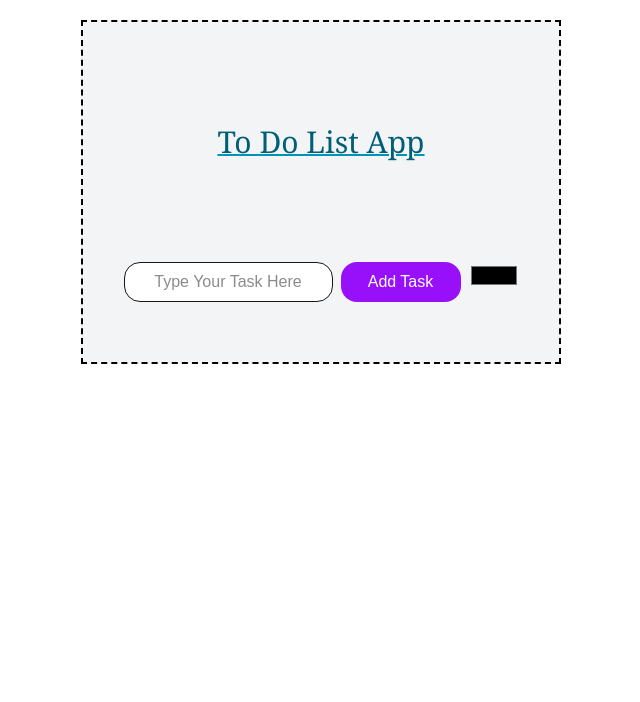
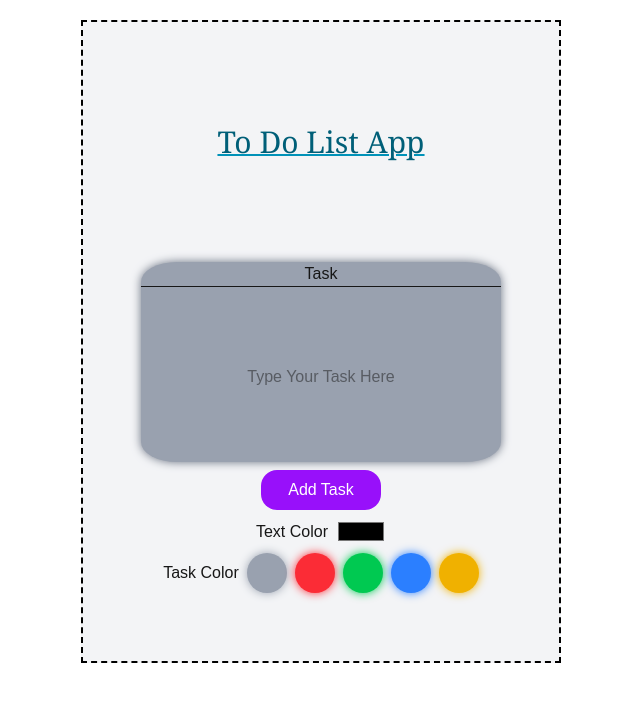
Before and after one commit to MohamedDiaa96/to-do-list-app, a Next.js app: page / in a window 1280 px wide. Shown: the top 702 px of the page, without its empty margins (319-959 px from the left). Built offline with nearby package versions, Linux system fonts and the light colour scheme.

Commit message:
updated the task UI and made the tasks editable and also added task color sets change and text on change display when writing a text

```diff
--- a/src/app/page.js
+++ b/src/app/page.js
@@ -7,11 +7,13 @@ export default function Home() {
 const [tasks,settasks] = useState([])
 const [textcolorchange,settextcolorchange]=useState()
 
+const [taskcolorsets,settaskcolorsets] = useState("#99a1af")
+
 const addingtask = () => {
 
   if(task.trim()=== "") return;
   {
-  settasks([...tasks,{textandcolor:task,textcolorchange,favorites:false}]);
+  settasks([...tasks,{text:task,textcolorchange,taskcolorsets,favorites:false}]);
   settask("")
   }
 }
@@ -46,6 +48,23 @@ const toggleFavorite = (index) => {
   settasks(newTasks)
 };
 
+  const [editIndex, setEditIndex] = useState(null);
+
+const startEditTask = (index) => {
+  setEditIndex(index);
+  settask(tasks[index].text);
+  settextcolorchange(tasks[index].textcolorchange);
+  settaskcolorsets(tasks[index].taskcolorsets);
+};
+
+const saveEditTask = () => {
+  if (editIndex === null || task.trim() === "") return;
+  const updatedTasks = [...tasks];
+  updatedTasks[editIndex] = {...updatedTasks[editIndex],text: task,textcolorchange,taskcolorsets};
+  settasks(updatedTasks);
+  setEditIndex(null);
+  settask("");
+}
 //  console.log(tasks)
 
 // const [datauser, setdatauser] = useState()
@@ -65,32 +84,94 @@ return (
     <div className="border-2 border-black w-120 h-full border-dashed mt-5 bg-gray-100">
 {/* form border  */}
 
-    <div className="h-[30vh] w-[100%] flex justify-center items-center"><h1 className="text-3xl text-cyan-800 font-serif  decoration-2 decoration-solid decoration-cyan-600 underline">To Do List App</h1></div>
+    <div className="h-[30vh] w-[100%] flex justify-center items-center"><h1 className="text-3xl text-cyan-800 font-serif decoration-2 decoration-solid decoration-cyan-600 underline">To Do List App</h1></div>
 {/* header  */}
-<div className="flex justify-center gap-2">
+<div className="flex flex-col justify-center items-center gap-2">
   {/* input and button div */}
-  <input  onChange={(e) => {settask(e.target.value)
+
+  {/* <input  onChange={(e) => {settask(e.target.value)
     console.log(e.target.value)
-  }}  value={task} className="outline-none bg-white rounded-2xl placeholder:text-center border-1" type="text" placeholder="Type Your Task Here"></input>
+  }}  value={task} className="outline-none bg-white rounded-2xl placeholder:text-center border-1" type="text" placeholder="Type Your Task Here"></input> */}
 
-  <button onClick={()=>{
-    addingtask()
-  //  document.body.style.color=textcolorchange;
-    }} className="bg-purple-600 w-30 h-10 text-white rounded-2xl cursor-pointer">Add Task</button>
+
+  <div className="h-50 w-90 rounded-[10%] shadow-[0px_0px_10px] shadow-gray-500 " style={{backgroundColor:taskcolorsets}}>
+<div className="border-b-1 flex justify-center">Task</div>
+<div className="flex items-center justify-center w-full h-[90%]">
+<input  onChange={(e) => {settask(e.target.value)
+    console.log(e.target.value)
+  }}  value={task} style={{color:textcolorchange}} className="outline-none rounded-2xl placeholder:text-center size-full" type="text" placeholder="Type Your Task Here"></input>
+  </div>
+  </div>
+
+<div className="flex justify-center items-center flex-col gap-2">
+  <button   onClick={() => {
+    editIndex === null ? addingtask() : saveEditTask();
+  }}
+  className="bg-purple-600 w-30 h-10 text-white rounded-2xl cursor-pointer"
+> {editIndex === null ? "Add Task" : "Save Edit"}</button>
+    <div className="flex justify-center items-center gap-2">
+      <span>Text Color</span>
     <input type="color" onChange={(e) =>{
     settextcolorchange(e.target.value)
   }}></input>
+  </div>
+
+  <div className="flex items-center justify-center gap-2 ">
+    <span>Task Color</span>
+        <button type="color" className="bg-gray-400 rounded-4xl h-10 w-10 cursor-pointer shadow-[0px_0px_10px] shadow-gray-400" onClick={()=>{
+      settaskcolorsets("#99a1af")
+    }}></button>
+    <button type="color" className="bg-red-500 rounded-4xl h-10 w-10 cursor-pointer shadow-[0px_0px_10px] shadow-red-500" onClick={()=>{
+      settaskcolorsets("#fb2c36")
+    }}></button>
+        <button className="bg-green-500 rounded-4xl h-10 w-10 cursor-pointer shadow-[0px_0px_10px] shadow-green-500" onClick={()=>{
+      settaskcolorsets("oklch(72.3% 0.219 149.579)")
+    }}></button>
+            <button className="bg-blue-500 rounded-4xl h-10 w-10 cursor-pointer shadow-[0px_0px_10px] shadow-blue-500" onClick={()=>{
+      settaskcolorsets("oklch(62.3% 0.214 259.815)")
+    }}></button>
+            <button className="bg-yellow-500 rounded-4xl h-10 w-10 cursor-pointer  shadow-[0px_0px_10px] shadow-yellow-500" onClick={()=>{
+      settaskcolorsets("oklch(79.5% 0.184 86.047)")
+    }}></button>
+  </div>
+
 </div>
 <div className="pt-15"></div>
 
     </div>
-    <div className="flex justify-center items-center pt-15">
+    </div>
+    <div className="flex justify-center items-center pt-15 flex-wrap">
   {/* input value: add user task */}
 
       <ul id="unlisted" className= "flex gap-4">
-    {tasks.map((inputvalue,index) =>(<div key={index} className=" bg-gray-400 h-full ">
-<li className="border-b-1 flex justify-center">Task-{index + 1}</li>
-<li className="list-disc flex gap-5 w-50 h-full items-center justify-center p-4 break-all "  style={{color:inputvalue.textcolorchange}}>{inputvalue.textandcolor}</li>
+    {tasks.map((inputvalue,index) =>(<div key={index} className=" h-full rounded-[10%] shadow-[0px_0px_10px] shadow-gray-500" style={{backgroundColor:inputvalue.taskcolorsets}}>
+<div className="flex border-b-1">
+  <div className="flex w-10 justify-center items-center">
+
+<button
+onClick={()=>startEditTask(index)}
+className="cursor-pointer"
+  // className="inline-flex items-center justify-center px-4 py-2 bg-blue-600 ease-in-out delay-75 hover:bg-blue-700 text-white text-sm font-medium rounded-md hover:-translate-y-1 hover:scale-110 active:scale-95 transition-all duration-200"
+>
+  <svg
+    className="h-5 w-5 mr-1 self-center items-center"
+    fill="none"
+    stroke="currentColor"
+    xmlns="http://www.w3.org/2000/svg"
+  >
+    <path
+      d="M12.146.146a.5.5 0 0 1 .708 0l3 3a.5.5 0 0 1 0 .708l-10 10a.5.5 0 0 1-.168.11l-5 2a.5.5 0 0 1-.65-.65l2-5a.5.5 0 0 1 .11-.168zM11.207 2.5 13.5 4.793 14.793 3.5 12.5 1.207zm1.586 3L10.5 3.207 4 9.707V10h.5a.5.5 0 0 1 .5.5v.5h.5a.5.5 0 0 1 .5.5v.5h.293zm-9.761 5.175-.106.106-1.528 3.821 3.821-1.528.106-.106A.5.5 0 0 1 5 12.5V12h-.5a.5.5 0 0 1-.5-.5V11h-.5a.5.5 0 0 1-.468-.325"
+    ></path>
+  </svg>
+</button>
+
+  </div>
+  <div className="flex justify-center items-center w-[60%]">
+<li>Task-{index + 1}</li>
+</div>
+</div>
+<li className="list-disc flex gap-5 w-50 h-full items-center justify-center p-4 break-all "  style={{color:inputvalue.textcolorchange,}}>{inputvalue.text}</li>
+
 <div className="flex border-t-1 items-center">
 <label className="">
   <input type="checkbox" checked={inputvalue.favorites}  onChange={() => toggleFavorite(index)} className="peer hidden" />
@@ -131,12 +212,13 @@ return (
   Delete
 </button>
 </div>
+
 </div>))}
-
 
   </ul>
   </div>
   </div>
+
 )
 
 }
```
